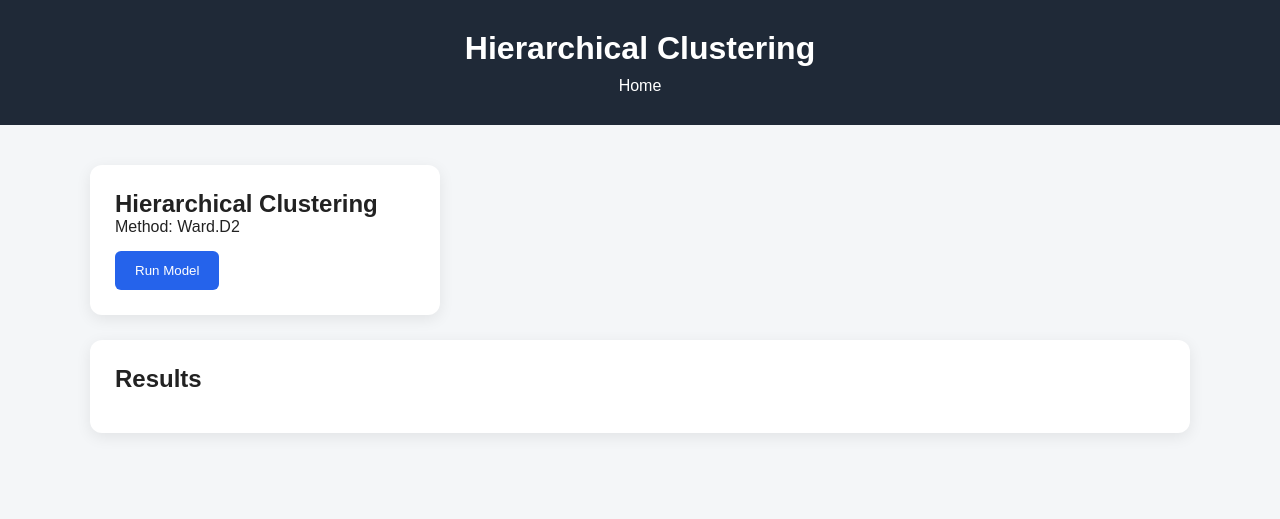
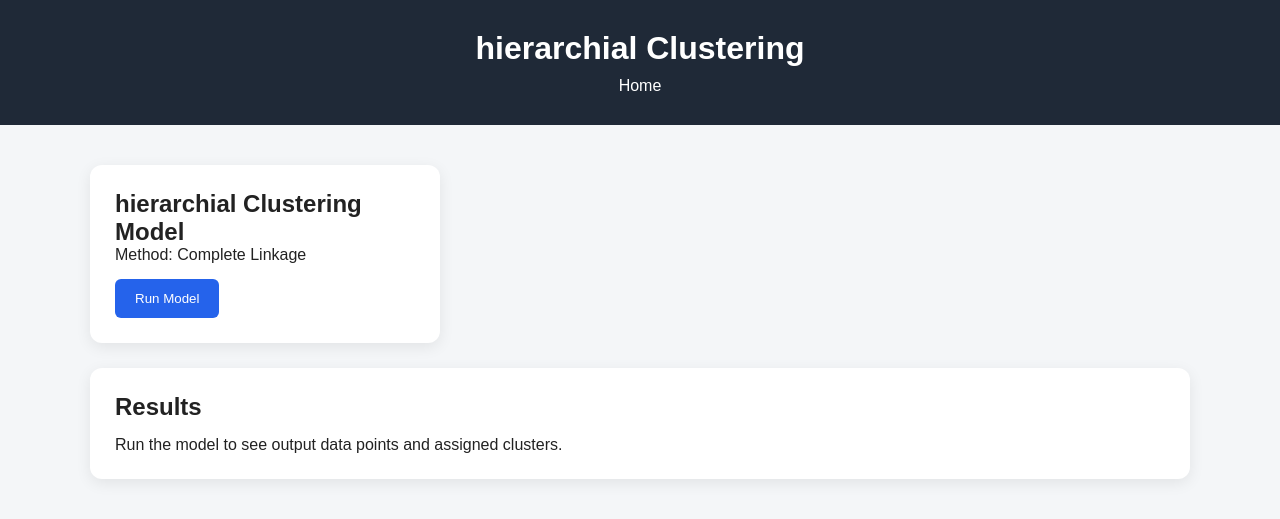
Before and after one commit to SPGupta00/Colab_ML_Project, a Flask app: template templates/hierarchial.html in a window 1280 px wide. Shown: the top 519 px of the page. Run offline with Flask 3, Linux system fonts and the light colour scheme; the template is opened without the code that fills it, so the values that code supplies are empty.

Commit message:
newcommit

```diff
--- a/app.py
+++ b/app.py
@@ -7,116 +7,64 @@ app = Flask(__name__)
 
 R_PATH = "Rscript"
 
-
 @app.route("/")
 def home():
     return render_template("index.html")
-
 
 @app.route("/kmeans")
 def kmeans_page():
     return render_template("kmeans.html")
 
+@app.route("/hierarchial")
+def hierarchial_page():
+    return render_template("hierarchial.html")
 
-@app.route("/hierarchical")
-def hierarchical_page():
-    return render_template("hierarchical.html")
-
-
-@app.route("/pca")
+@app.route("/anomaly_detection_z_scoring")
 def pca_page():
-    return render_template("pca.html")
-
+    return render_template("anomaly_detection_z_scoring.html")
 
 @app.route("/run-kmeans", methods=["POST"])
 def run_kmeans():
-
     clusters = request.form.get("clusters", "3")
-
     try:
-
         result = subprocess.run(
-            [
-                R_PATH,
-                "r_models/kmeans.R",
-                "data/data.csv",
-                clusters
-            ],
+            [R_PATH, "r_models/kmeans.R", "data/data.csv", clusters],
             capture_output=True,
             text=True
         )
+        if result.returncode != 0:
+            return jsonify({"error": result.stderr}), 500
+        return jsonify(json.loads(result.stdout))
+    except Exception as e:
+        return jsonify({"error": str(e)}), 500
 
-        if result.returncode != 0:
-            return jsonify({
-                "error": result.stderr
-            }), 500
-
-        return jsonify(json.loads(result.stdout))
-
-    except Exception as e:
-
-        return jsonify({
-            "error": str(e)
-        }), 500
-
-
-@app.route("/run-hierarchical", methods=["POST"])
-def run_hierarchical():
-
+@app.route("/run-hierarchial", methods=["POST"])
+def run_hierarchial():
     try:
-
         result = subprocess.run(
-            [
-                R_PATH,
-                "r_models/hierarchical.R",
-                "data/data.csv"
-            ],
+            [R_PATH, "r_models/hierarchial.R", "data/data.csv"],
             capture_output=True,
             text=True
         )
-
         if result.returncode != 0:
-            return jsonify({
-                "error": result.stderr
-            }), 500
-
+            return jsonify({"error": result.stderr}), 500
         return jsonify(json.loads(result.stdout))
-
     except Exception as e:
-
-        return jsonify({
-            "error": str(e)
-        }), 500
-
+        return jsonify({"error": str(e)}), 500
 
 @app.route("/run-anomaly_detection_z_model", methods=["POST"])
-def run_pca():
-
+def run_anomaly_model():  # Renamed function to avoid naming collisions
     try:
-
         result = subprocess.run(
-            [
-                R_PATH,
-                "r_models/anomaly_detection_z_model.R",
-                "data/data.csv"
-            ],
+            [R_PATH, "r_models/anomaly_detection_z_model.R", "data/data.csv"],
             capture_output=True,
             text=True
         )
-
         if result.returncode != 0:
-            return jsonify({
-                "error": result.stderr
-            }), 500
-
+            return jsonify({"error": result.stderr}), 500
         return jsonify(json.loads(result.stdout))
-
     except Exception as e:
-
-        return jsonify({
-            "error": str(e)
-        }), 500
-
+        return jsonify({"error": str(e)}), 500
 
 if __name__ == "__main__":
     app.run(debug=True)
--- a/templates/hierarchial.html
+++ b/templates/hierarchial.html
@@ -1,124 +1,70 @@
 <!DOCTYPE html>
-
 <html>
-
 <head>
-
-    <title>Hierarchical Clustering</title>
-
+    <title>hierarchial Clustering</title>
     <link rel="stylesheet" href="{{ url_for('static', filename='style.css') }}">
-
 </head>
-
 <body>
-
     <header>
-
-        <h1>Hierarchical Clustering</h1>
-
+        <h1>hierarchial Clustering</h1>
         <a href="/">Home</a>
-
     </header>
 
-
     <div class="container">
-
         <div class="model-box">
-
-            <h2>Hierarchical Clustering</h2>
-
-            <p>
-                Method: Ward.D2
-            </p>
-
-            <button onclick="runModel()">
-                Run Model
-            </button>
-
+            <h2>hierarchial Clustering Model</h2>
+            <p>Method: Complete Linkage</p>
+            <button onclick="runModel()">Run Model</button>
         </div>
 
-
         <div id="result" class="result">
-
             <h2>Results</h2>
-
+            <p>Run the model to see output data points and assigned clusters.</p>
         </div>
-
     </div>
 
+    <script>
+        function runModel() {
+            document.getElementById("result").innerHTML = "<h2>Processing...</h2><p>Running R script clustering calculations...</p>";
 
-    <script>
+            fetch("/run-hierarchial", {
+                method: "POST"
+            })
+            .then(response => response.json())
+            .then(payload => {
+                if (payload.error) {
+                    document.getElementById("result").innerHTML = "<h2>Error</h2><p>" + payload.error + "</p>";
+                    return;
+                }
 
-        function runModel() {
+                // Extracted array sent from R list(data = dframe)
+                let records = payload.data;
 
-            fetch("/run-hierarchical", {
+                let html = "<h2>Hierarchial Clustering Completed</h2>";
+                html += "<p><strong>Total Processed Points:</strong> " + records.length + "</p>";
 
-                method: "POST"
+                // Construct a table to present the row points and assigned clusters
+                html += "<h3>Assigned Data Clusters</h3>";
+                html += "<table border='1' style='width:100%; border-collapse: collapse; text-align: left;'>";
+                html += "<tr style='background-color: #f2f2f2;'><th>Customer ID</th><th>Age</th><th>Annual Income</th><th>Spending Score</th><th>Assigned Cluster</th></tr>";
 
+                records.forEach(row => {
+                    html += `<tr>
+                        <td>${row.CustomerID || 'N/A'}</td>
+                        <td>${row.Age || 'N/A'}</td>
+                        <td>${row.AnnualIncome || 'N/A'}</td>
+                        <td>${row.SpendingScore || 'N/A'}</td>
+                        <td><strong style="color: blue;">Cluster ${row.Cluster}</strong></td>
+                    </tr>`;
+                });
+                html += "</table>";
+
+                document.getElementById("result").innerHTML = html;
             })
-
-                .then(response => response.json())
-
-                .then(data => {
-
-                    if (data.error) {
-
-                        document.getElementById("result").innerHTML =
-                            "<h2>Error</h2><p>"
-                            + data.error
-                            + "</p>";
-
-                        return;
-
-                    }
-
-
-                    let html = "";
-
-                    html +=
-                        "<h2>"
-                        + data.model
-                        + "</h2>";
-
-                    html +=
-                        "<p>Total Data Points: "
-                        + data.total_points
-                        + "</p>";
-
-                    html +=
-                        "<p>Clusters: "
-                        + data.clusters
-                        + "</p>";
-
-                    html += "<h3>Cluster Sizes</h3>";
-
-                    html += "<ul>";
-
-                    data.cluster_sizes.forEach(
-                        function (size, index) {
-
-                            html +=
-                                "<li>Cluster "
-                                + (index + 1)
-                                + ": "
-                                + size
-                                + " points</li>";
-
-                        }
-                    );
-
-                    html += "</ul>";
-
-
-                    document.getElementById("result").innerHTML =
-                        html;
-
-                });
-
+            .catch(error => {
+                document.getElementById("result").innerHTML = "<h2>JavaScript Error</h2><p>" + error + "</p>";
+            });
         }
-
     </script>
-
 </body>
-
 </html>
--- a/templates/index.html
+++ b/templates/index.html
@@ -39,13 +39,13 @@
 
         <div class="card">
 
-            <h2>Hierarchical Clustering</h2>
+            <h2>hierarchial Clustering</h2>
 
             <p>
                 Creates a hierarchy of clusters using a dendrogram.
             </p>
 
-            <a href="/hierarchical">
+            <a href="/hierarchial">
                 <button>Open Model</button>
             </a>
 
@@ -60,7 +60,7 @@
                 Reduces the dimensionality of numerical data.
             </p>
 
-            <a href="/pca">
+            <a href="/anomaly_detection_z_scoring">
                 <button>Open Model</button>
             </a>
 
```
Also changed, not shown: templates/kmeans.html (+37 -92 lines), static/kmeans_plot.png (added), 4 other files.
